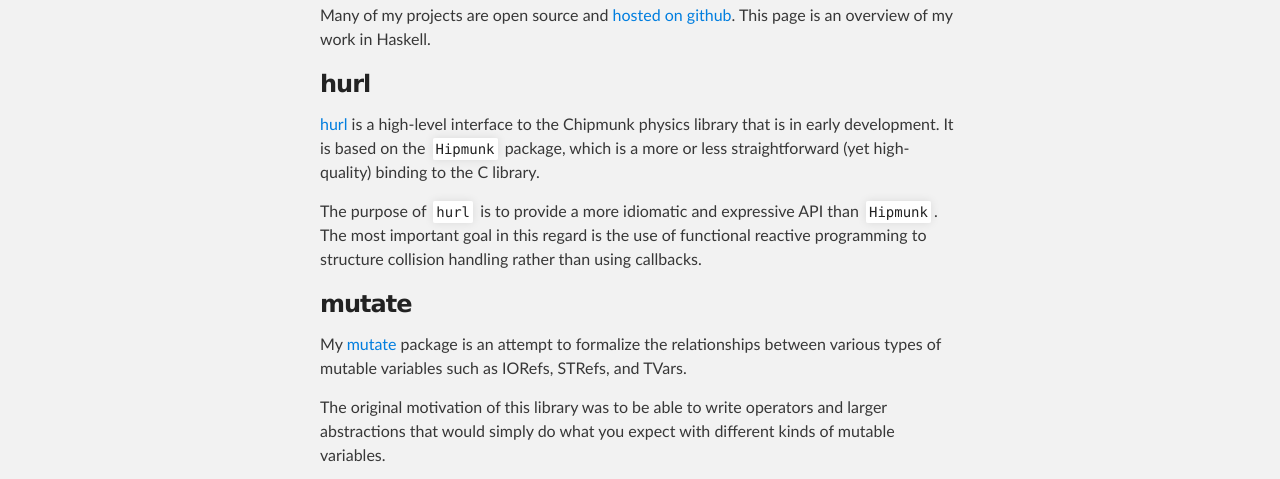
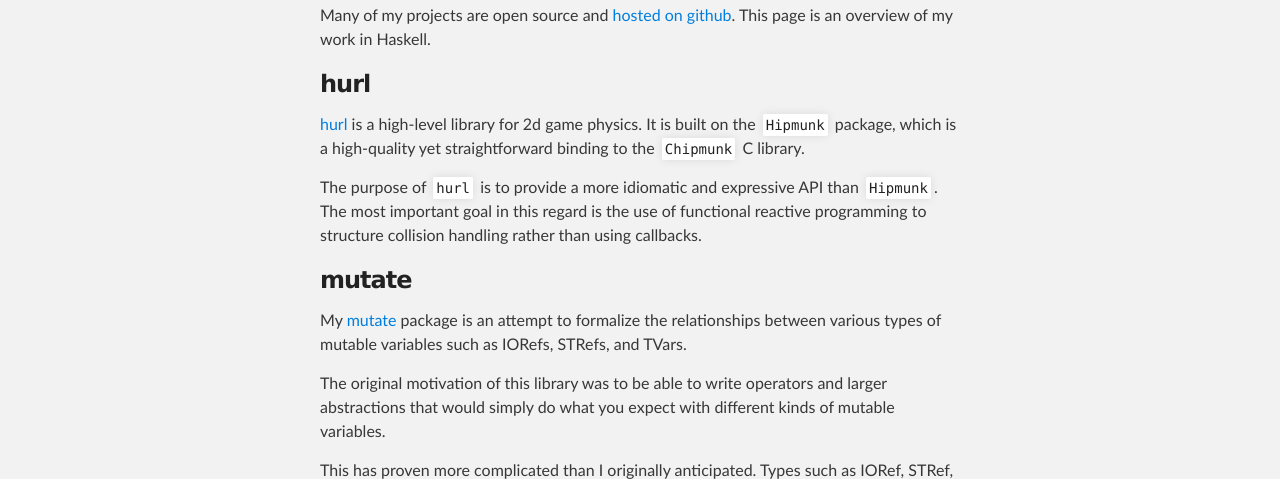
Before and after one commit to cdxr/cdxr.github.io, a plain HTML site: page index.html in a window 1280 px wide. Shown: the part 289-768 px from the top of the page. Drawn offline with Linux system fonts and the light colour scheme.

Commit message:
revised description of hurl

```diff
--- a/index.html
+++ b/index.html
@@ -37,14 +37,14 @@ This page is an overview of my work in Haskell.</p>
 <a name="hurl" class="anchor" href="#hurl"><span class="octicon octicon-link"></span></a>hurl</h3>
 
 <p><a href="https://github.com/cdxr/haskell-hurl">hurl</a>
-is a high-level interface to the Chipmunk physics library that is in
-early development. It is based on the <code>Hipmunk</code> package, which is a more or
-less straightforward (yet high-quality) binding to the C library.</p>
+is a high-level library for 2d game physics.
+It is built on the <code>Hipmunk</code> package, which is a high-quality yet
+straightforward binding to the <code>Chipmunk</code> C library.</p>
 
-<p>The purpose of <code>hurl</code> is to provide a more idiomatic and expressive API than
-<code>Hipmunk</code>. The most important goal in this regard is the use of functional
-reactive programming to structure collision handling rather than using
-callbacks.</p>
+<p>The purpose of <code>hurl</code> is to provide a more idiomatic and
+expressive API than <code>Hipmunk</code>. The most important goal in this
+regard is the use of functional reactive programming to structure collision
+handling rather than using callbacks.</p>
 
 <h3>
 <a name="mutate" class="anchor" href="#mutate"><span class="octicon octicon-link"></span></a>mutate</h3>
```
